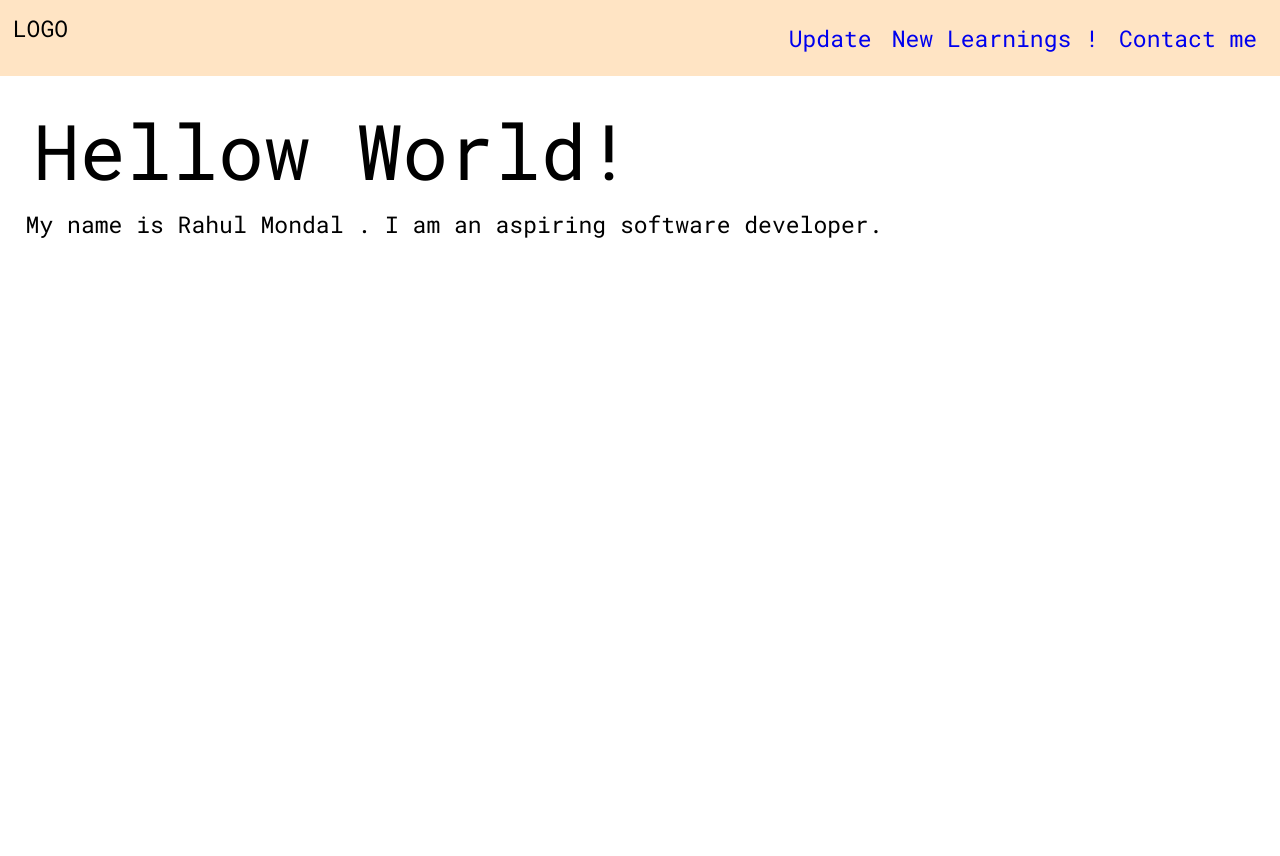
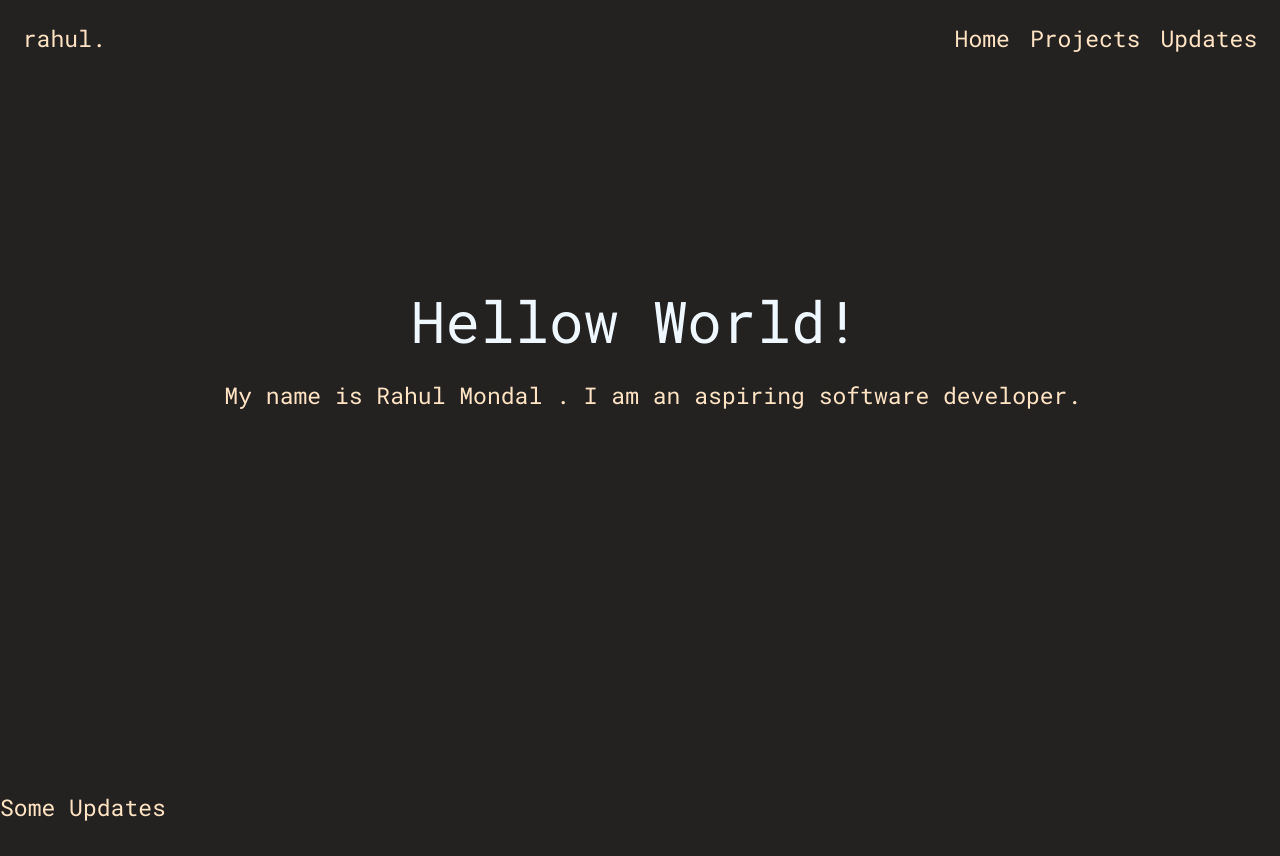
Before and after one commit to UnknownNeon/myPage, a plain HTML site: page index.html in a window 1280 px wide. Before the commit the page ends 800 px from the top, so only its background shows below. Drawn offline with Linux system fonts and the light colour scheme.

Commit message:
Added Sections

```diff
--- a/index.css
+++ b/index.css
@@ -4,17 +4,25 @@
     text-decoration: none;
     list-style-type: none;
     font-size: 1.2rem;
+    background-color: rgb(36, 33, 33);
+    color: bisque;
 
+    scroll-behavior: smooth;
     font-family: "Roboto Mono", monospace;
+
+}
+body{
+    background-color: rgb(36, 33, 33);
 }
 
 #greet-text {
-    margin : 8px;
-    font-size: 4rem;
+    margin : 5px;
+    font-size: 3rem;
+    color: aliceblue;
 }
 .cursor{
     align-items: end;
-    font-size: 4rem;
+    font-size: 3rem;
     animation: blink 0.4s step-end infinite alternate;
 }
 
@@ -26,8 +34,32 @@
 
 .nav{
     padding: 1vw;
-    background-color: bisque;
+    position: relative;
 }
 .nav-p2 > li{
     padding:10px ;
 }
+
+.nav-p2 > li > a:hover,
+.nav-p2 > li > a:focus{
+    color: white;
+}
+.nav-p2 > li > a:hover::after{
+    opacity: 1;
+}
+
+.nav-p2 > li > a::after{
+    content: "";
+    height: 2px ;
+    width: 100%;
+    background-color: bisque;
+    display: block;
+    opacity: 0;
+    transition: all 0.2s;
+    pointer-events: none;
+}
+
+#Projects,
+#Home{
+    height: 99vh;
+}
--- a/index.html
+++ b/index.html
@@ -13,33 +13,33 @@
 
 </head>
 <body>
+    <section id="Home" >
     <nav class="nav" style="display: flex;
                 flex-direction: row;
                 justify-content: space-between;
                 flex-wrap: wrap;">
 
         <ul>
-            <li styl="margin-top: 2vh;
-                      margin-left: 2vw;">
-                      LOGO
+            <li style="padding : 10px;">
+                      rahul.
             </li>
 
         </ul>
         <ul class="nav-p2"
             style="display: flex;
                    flex-direction: row;
-                   justify-content: space-between;
                    flex-wrap: wrap;">
 
-            <li><a href="#"> Update </a></li>
-            <li><a href="#"> New Learnings ! </a></li>
-            <li><a href="#"> Contact me </a></li>
+            <li><a href="#Home"> Home </a></li>
+            <li><a href="#Projects"> Projects </a></li>
+            <li><a href="#"> Updates </a></li>
         </ul>
     </nav>
+
     <div style="display: flex;
-                width: fit-content;
+                align-items: center;
                 flex-direction: column;
-                margin-top: 2vh;
+                margin-top: 25vh;
                 margin-left: 2vw;">
 
         <div style="display: flex;
@@ -49,10 +49,16 @@
             <p class="cursor">|</p>
 
         </div>
-        <p class=""> My name is Rahul Mondal . I am an aspiring
+        <p class="" style="margin-top: 2vh;"> My name is Rahul Mondal . I am an aspiring
             software developer.
         </p>
     </div>
+    </section>
+
+    <section id="Projects">
+        <p> Some Updates
+        </p>
+    </section>
 
     <script src="./index.js"></script>
 </body>
```
